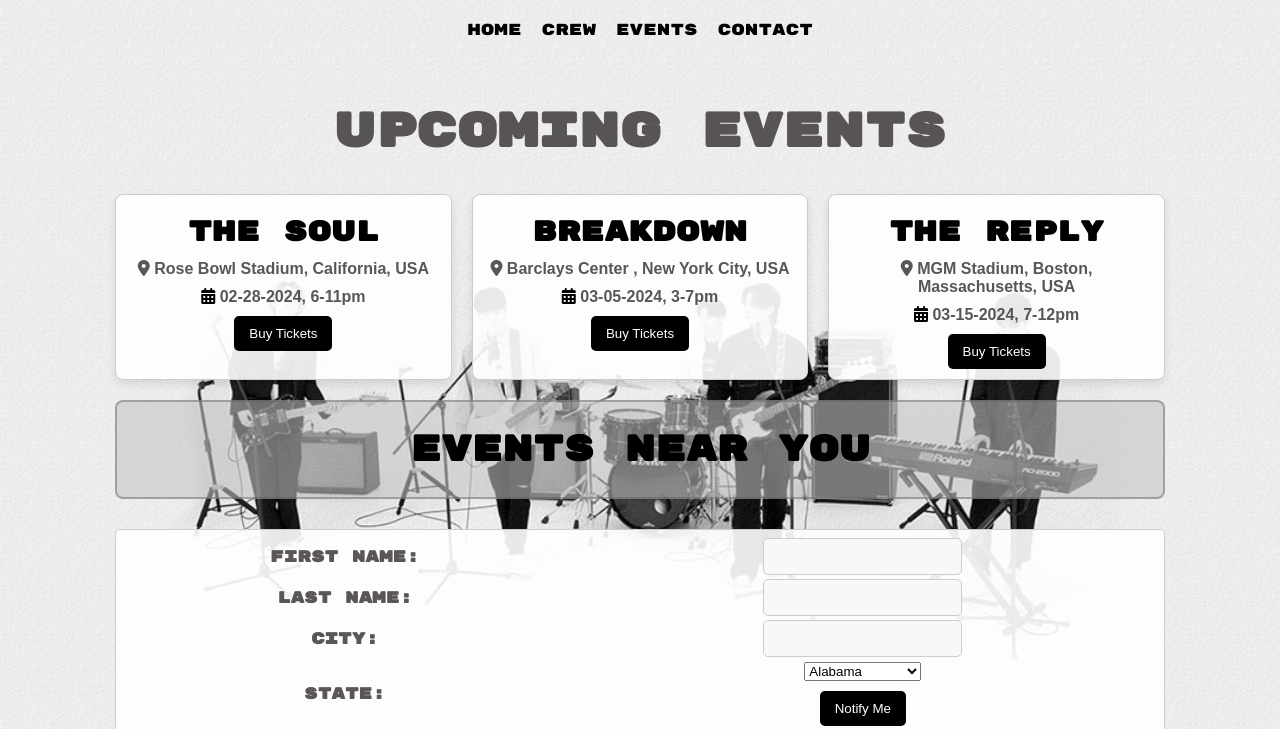
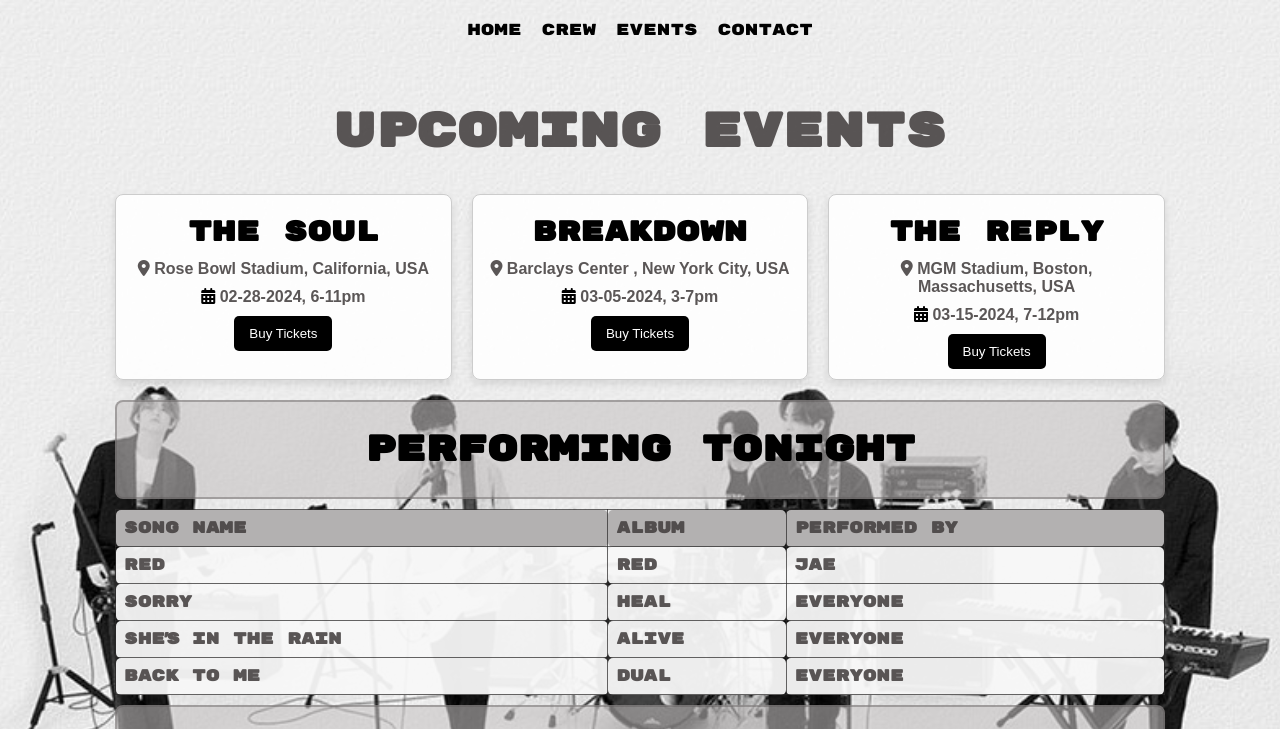
Before and after one commit to nithya-reddych/project1, a plain HTML site: page event.html in a window 1280 px wide. Shown: the top 729 px of the page. Drawn offline with Linux system fonts and the light colour scheme; a web font is replaced by a local one.

Commit message:
Add files via upload

```diff
--- a/event.html
+++ b/event.html
@@ -14,7 +14,6 @@
 
     <title>The Rose</title>
     <style>
-        /* Existing styles */
         .background-image {
             background-image: url('./img/day6.jpeg');
             background-size: cover;
@@ -29,7 +28,6 @@
         .content {
             flex: 1;
         }
-        /* Add your internal styles for the events section here */
         .events-section {
             text-align: center;
             margin: 20px 0;
@@ -67,7 +65,25 @@
             border: 1px solid #ccc;
             background-color: rgba(255, 255, 255, 0.9);
         }
-        .eve-near{
+        .songs-section table {
+            width: 100%;
+            border-collapse: collapse;
+        }
+
+        .songs-section th, .songs-section td {
+            border: 1px solid #2b2929b7;
+            padding: 8px;
+            background-color: #f8f8f8f1;
+            text-align: left;
+            border-radius: 5px;
+            font-size: 16px;
+
+        }
+
+        .songs-section th {
+            background-color: #b3b1b1;
+        }
+        .decor{
             border: 2px solid #5e5b5b6f;
             width: auto;
             padding: 5px;
@@ -82,7 +98,7 @@
             margin-top: 20px;
             border-radius: 5px;
             border: 1px solid #ccc;
-            background-color: #f8f8f8;
+            background-color: #f8f8f8ae;
         }
 
         button {
@@ -143,8 +159,41 @@
                 </div>
             </div>
         </div>
+        <div class="songs-section">
+            <div class="decor">
+                <h2>Performing Tonight</h2>
+            </div>
+            <table>
+                <tr>
+                    <th>song name</th>
+                    <th>Album</th>
+                    <th>Performed By</th>
+                </tr>
+                <tr>
+                    <td>Red</td>
+                    <td>Red</td>
+                    <td>Jae</td>
+                </tr>
+                <tr>
+                    <td>Sorry</td>
+                    <td>Heal</td>
+                    <td>Everyone</td>
+                </tr>
+                <tr>
+                    <td>She's in the rain</td>
+                    <td>Alive</td>
+                    <td>Everyone</td>
+                </tr>
+                <tr>
+                    <td>Back to me</td>
+                    <td>Dual</td>
+                    <td>Everyone</td>
+                </tr>
+            </table>
+        </div>
+
         <div class="find-events">
-            <div class="eve-near">
+            <div class="decor">
                 <h2>Events Near You</h2>
             </div>
             <div class="form-container">
```
